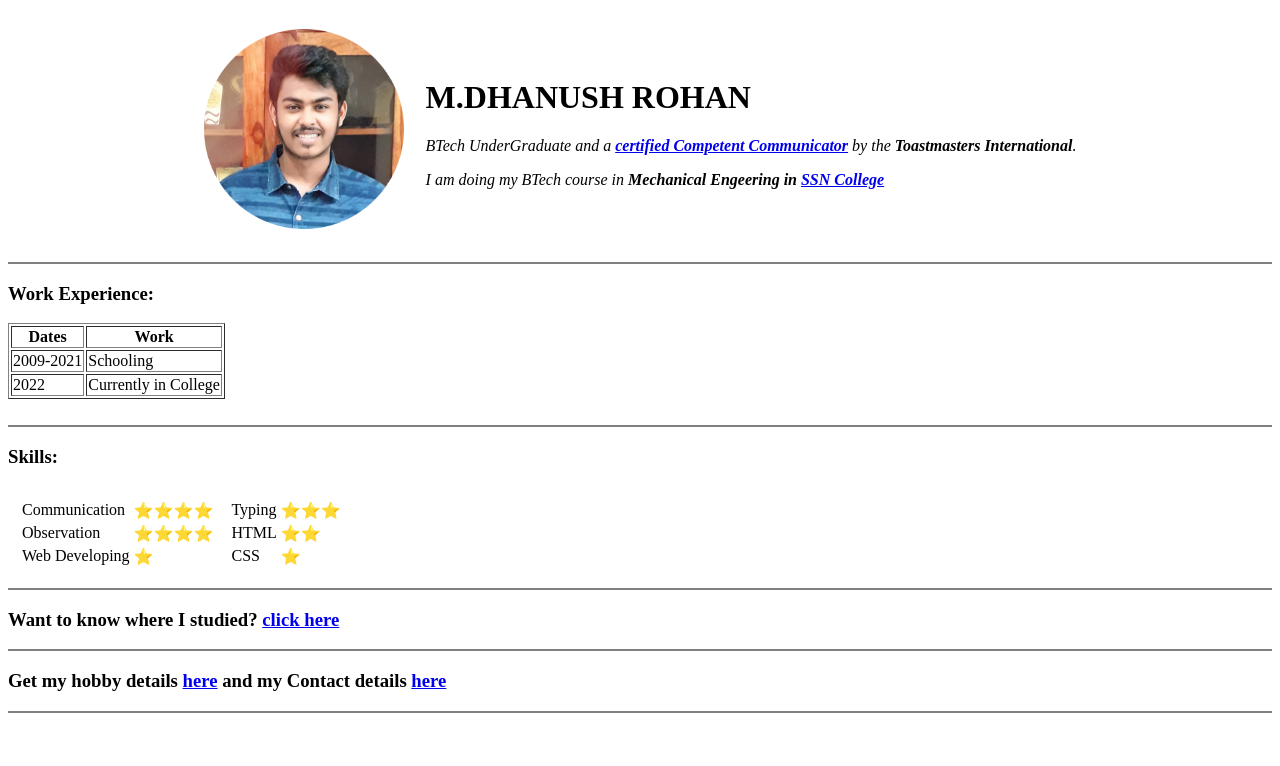
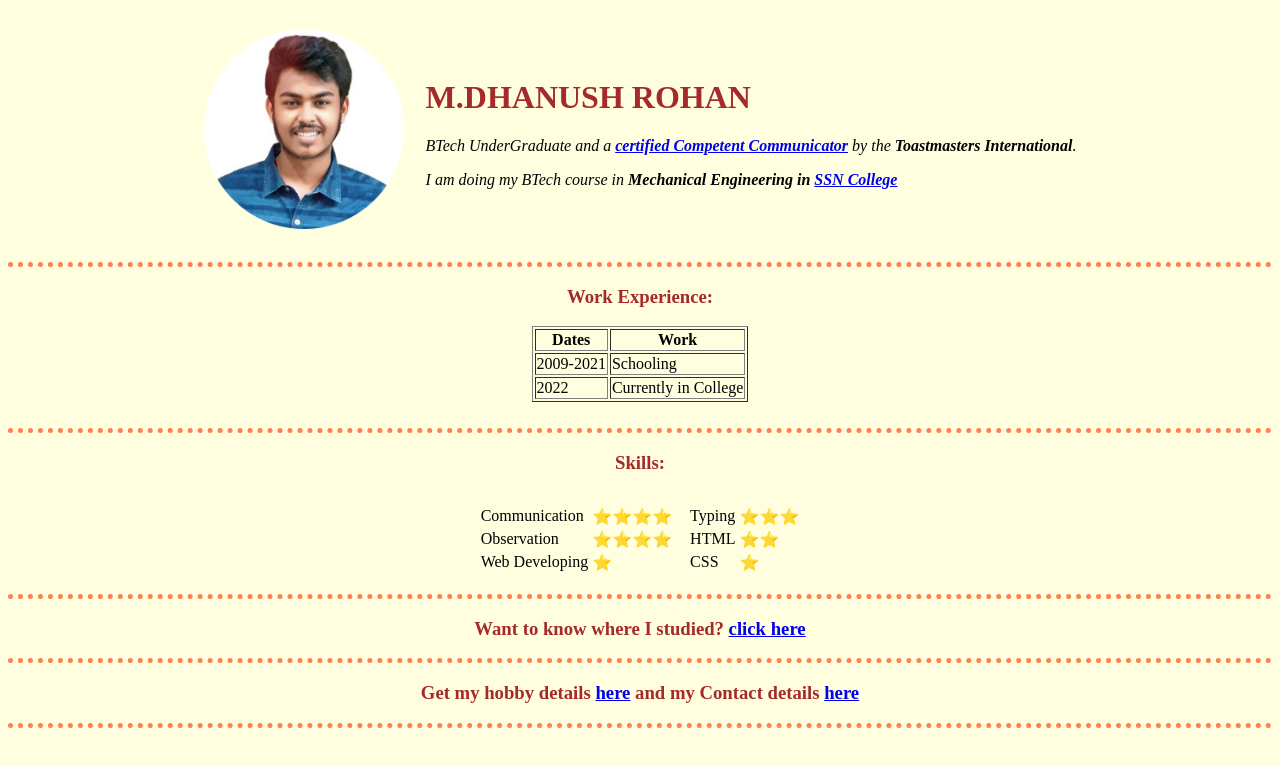
Before and after one commit to dhanu-27/cv, a plain HTML site: page index.html in a window 1280 px wide. Drawn offline with Linux system fonts and the light colour scheme.

Commit message:
Update index.html

```diff
--- a/index.html
+++ b/index.html
@@ -7,19 +7,21 @@
   <meta charset="utf-8">
   <!--meta is an html element, an associated data. charset utf-8 says that all the characters and symbols are from the unicode table. search for utf08 code in google-->
   <title>DR's site</title>
+  <link rel="stylesheet" href="css/styles.css">
 </head>
 
 <body>
   <center>
       <table cellspacing="20">
-      <td><img src="Images/twit prof pic.png" alt="DR's profile pic" height="200px"></td>
+    <td><img src="Images/prof2.png" alt="DR's profile pic" height="200px"></td>
     <td>
       <h1>M.DHANUSH ROHAN</h1>
       <p><em>BTech UnderGraduate and a <a href="CC.html"> <strong>certified Competent Communicator</strong></a> by the <strong>Toastmasters International</strong>.</em></p>
-        <p><em>I am doing my BTech course in <strong>Mechanical Engeering in <a href="https://www.ssn.edu.in/">SSN College</a></strong></em></p>
+      <p><em>I am doing my BTech course in <strong>Mechanical Engineering in <a href="https://www.ssn.edu.in/">SSN College</a></strong></em></p>
     </td>
   </table>
-  </center>
+  <!--edit your profile pic inside a circle in crop circle image. -->
+
 
   <!--em italicizes the texts and strong makes them bolder. To know more search italicize html MDN in google -->
   <hr size="2" noshade>
@@ -92,7 +94,6 @@
   <h3>Get my hobby details <a href="hobbies.html"> here</a> and my Contact details <a href="contact.html">here</a> </h3>
   <hr size="2" noshade>
 
-
 </body>
 
 </html>
```
Lines whose indentation alone changed are shown as unchanged.
